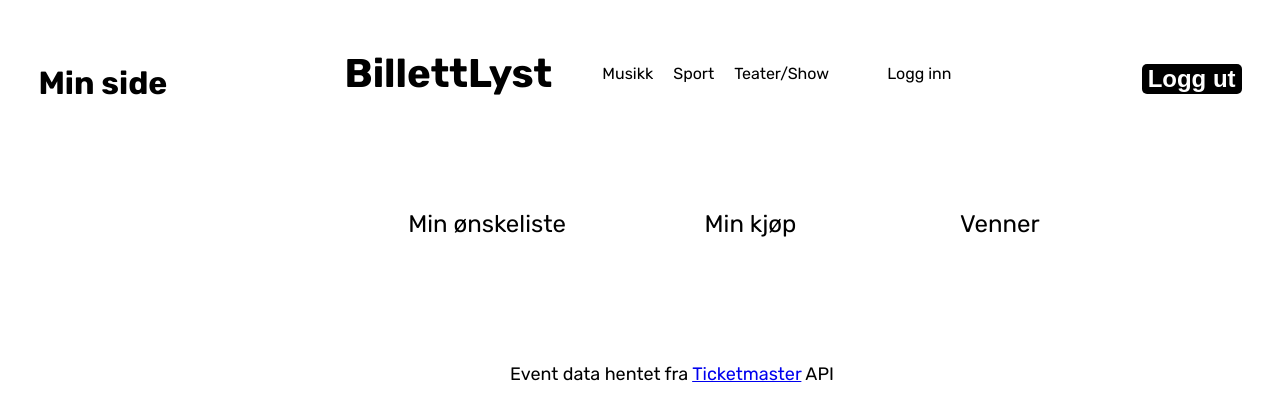
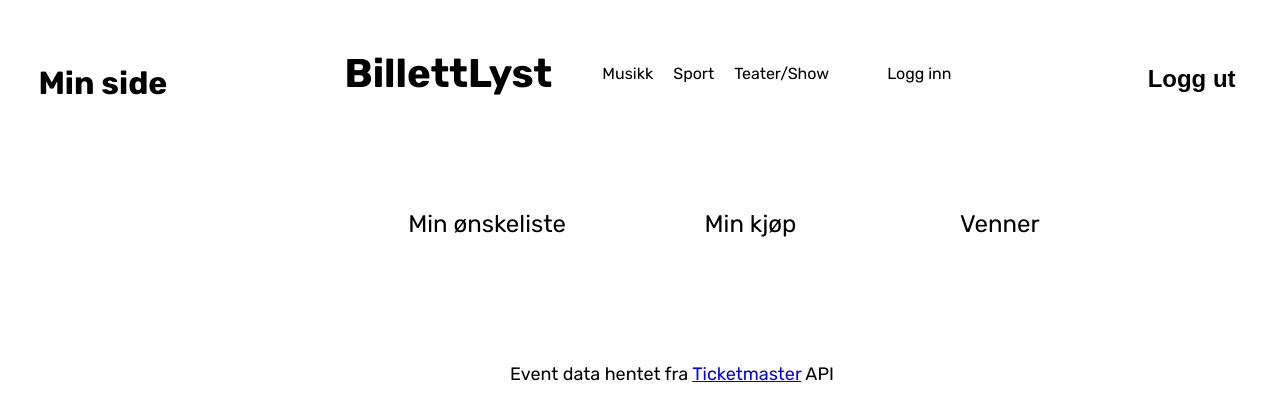
Before and after one commit to Madelenkr/Eksamen_UIN24, a React (Vite) app: page /dashboard in a window 1280 px wide. Both pictures are taken after typing "Sample", "Sample123" into the empty fields and a click on the button "Logg inn". Shown: the top 420 px of the page. Built offline with nearby package versions, Linux system fonts and the light colour scheme.

Commit message:
Update dashboard.css
fin pusset logg ut knappen

```diff
--- a/src/styles/dashboard.css
+++ b/src/styles/dashboard.css
@@ -79,17 +79,16 @@ input:focus{
     font-size: 1.5rem;
     top: 8%;
     right: 3%;
-    border-radius: 5px;
-    color: white;
-    background-color: black;
+    color: black;
+    background-color: white;
     cursor: pointer;
     border: none;
     font-weight: bold;
 }
 .logout-button:hover {
     color: white;
-    background-color:purple;
-    text-decoration: none;
+    background-color:rgba(128, 0, 128, 0.868);
+    border-radius: 40px;
     padding: 0.5rem 1rem;
     transition: background-color 0.3s ease, color 0.3s ease;
 }
```
